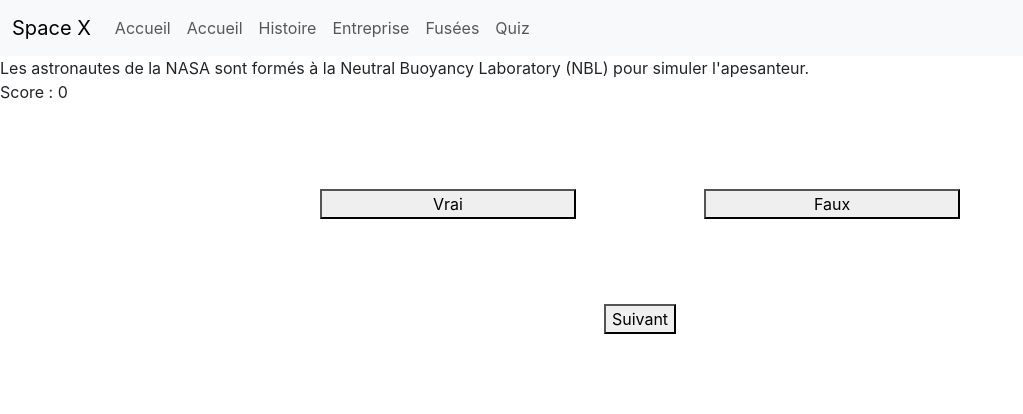
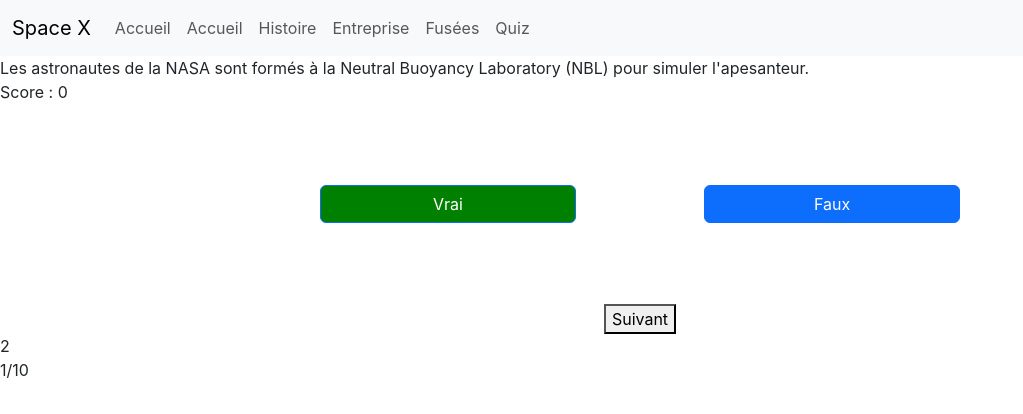
Before and after one commit to Traasko/SpaceX, a React (Create React App) app: page /quiz in a window 1280 px wide. Shown: the top 414 px of the page, without its empty margins (0-1023 px from the left). Built offline with nearby package versions, Linux system fonts and the light colour scheme.

Commit message:
quiz cleanup

```diff
--- a/src/pages/Quiz.js
+++ b/src/pages/Quiz.js
@@ -12,35 +12,34 @@
     const [options, setOptions] = useState([]);
     const [selected, setSelected] = useState(false);
     const [selectedOption, setSelectedOption] = useState(100);
+    const [time, setTime] = useState(0)
     const [score, setScore] = useState(0);
     const [trueAnswer, setTrueAnswer] = useState(
         questionsList[questionState - 1]['answer'],
     );
 
     let questionAnswer = questionsList[questionState - 1]['answer'];
-    const generateQuestion = (answer) => {
+    const generateQuestion = () => {
         if (selected === true || questionState === 1) {
+            setSelected(false);
             setQuestionState(questionState + 1);
             setOptions(questionsList[questionState]['options']);
             setStatement(questionsList[questionState]['statement']);
             setSelectedOption(100);
+            setTime(0);
         }
     };
 
     const Options = ({ options }) => {
         if (questionAnswer != trueAnswer) {
             setTrueAnswer(questionAnswer);
-            setSelected(false);
         }
         function scoring(answer) {
             if (selected === false) {
                 if (answer) {
                     console.log(answer.target.id);
                     if (answer.target.value === trueAnswer) {
-                        console.log('Correct !');
                         setScore(score + 1);
-                    } else {
-                        console.log('Incorrect...');
                     }
                     setSelectedOption(answer.target.id);
                     setSelected(true);
@@ -51,11 +50,8 @@
             let selection;
             let selectionBadAnswer;
             let goodAnswer;
-            console.log('bonne réponse :');
-            console.log(trueAnswer);
             return (
-                <>
-                    {options.map(
+                    options.map(
                         (option, index) => (
                             (selection =
                                 props.selected == index ? 'selected' : ''),
@@ -74,17 +70,30 @@
                                         id={index}
                                         onClick={scoring}
                                         value={option}
-                                        className={`${selection} ${selectionBadAnswer} ${goodAnswer}`}
+                                        className={`btn btn-primary ${selection} ${selectionBadAnswer} ${goodAnswer}`}
                                     >
                                         {option}
                                     </button>
                                 </>
                             )
                         ),
-                    )}
-                </>
+                    )
             );
         };
+            useEffect(() => {
+                const timer = setInterval(() => {
+                    if(time < 2 && selected === false) {
+                        setTime((prevTime) => prevTime + 1)
+                    }
+                }, 1000)
+
+                return () => {
+                    if(time === 2) {
+                        setSelected(true);
+                    }
+                    clearInterval(timer)
+                }
+            }, [])
         return (
             <>
                 <GenerateOptions selected={selectedOption} />
@@ -95,6 +104,7 @@
     if (questionState === 1) {
         generateQuestion();
     }
+    if(questionState < 12) {
         return (
             <>
                 {statement}
@@ -105,8 +115,29 @@
                 <button id="toggle" onClick={generateQuestion}>
                     Suivant
                 </button>
+                <div>{time}</div>
+                <div>{questionState-1}/10</div>
             </>
         );
+    }
+    else if(questionState === 12) {
+        let result;
+        if(score < 5) {
+            result = "Approfondissez vos connaissances pour vous améliorer !"
+        }
+        else if(score < 10) {
+            result = "Joli score ! Encore un petit effort pour être un expert !";
+        }
+        else if(score === 10) {
+            result = "Félicitations, vous êtes un expert de l'espace !";
+        }
+        return (
+            <>
+                <div>Score final {score}</div>
+                <div>{result}</div>
+            </>
+        )
+    }
 };
 
 <>
```
Lines whose indentation alone changed are shown as unchanged.
